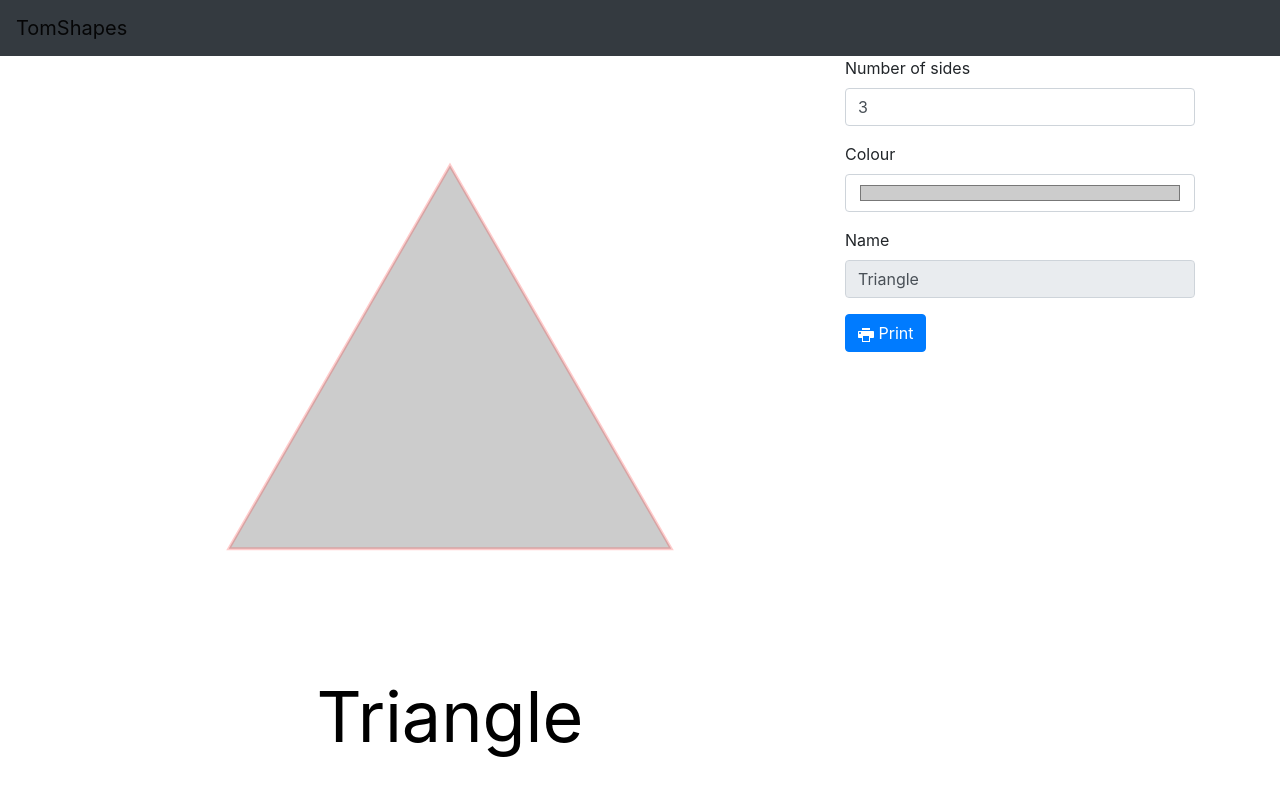
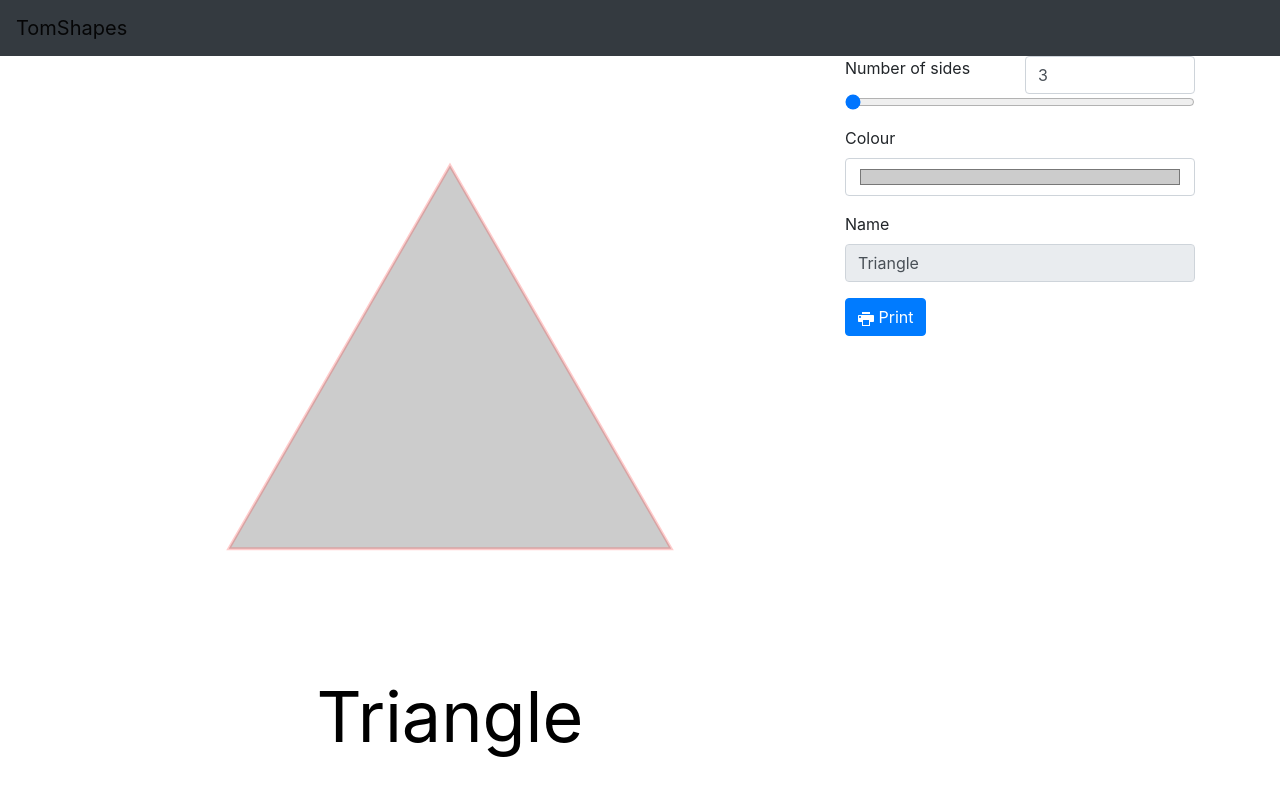
Before and after one commit to paulbailey/tom, a React (Create React App) app: page / in a window 1280 px wide. Shown: the top 796 px of the page. Built offline with nearby package versions, Linux system fonts and the light colour scheme.

Commit message:
Add a slider

```diff
--- a/src/Shape.js
+++ b/src/Shape.js
@@ -1,6 +1,6 @@
 import React, { useState } from 'react'
 
-import { Form, Button } from 'react-bootstrap'
+import { Form, Button, Col } from 'react-bootstrap'
 import { ImPrinter } from "react-icons/im";
 
 const names = {
@@ -90,11 +90,16 @@ const ShapeController = ({ setSides, setColour, setName }) => {
     setName(evt.target.value)
     setNameChosen(evt.target.value)
   }
-  return <div><Form>
+  return <p><Form>
     <Form.Group>
-    <Form.Label>Number of sides</Form.Label>
-    <Form.Control type='number' onChange={handleChange} value={sidesChosen} min={3}
-      inputmode="numeric" pattern="[0-9]*"></Form.Control>
+      <Form.Row>
+      <Col><Form.Label>Number of sides</Form.Label></Col>
+      <Col><Form.Control type='number' onChange={handleChange} value={sidesChosen} min={3}
+      inputmode="numeric" pattern="[0-9]*"></Form.Control></Col>
+      </Form.Row>
+      <Form.Row>
+      <Col><Form.Control type="range"  onChange={handleChange} value={sidesChosen} min={3} max={50} /></Col>
+      </Form.Row>
     </Form.Group>
     <Form.Group>
     <Form.Label>Colour</Form.Label>
@@ -105,7 +110,7 @@ const ShapeController = ({ setSides, setColour, setName }) => {
     <Form.Control type='text' onChange={handleChangeName}  value={name} disabled={nameDisabled}></Form.Control>
     </Form.Group>
     <Button onClick={() => {window.print()}}><ImPrinter /> Print</Button>
-    </Form></div>
+    </Form></p>
 }
 
 export {  ShapeController }
```
